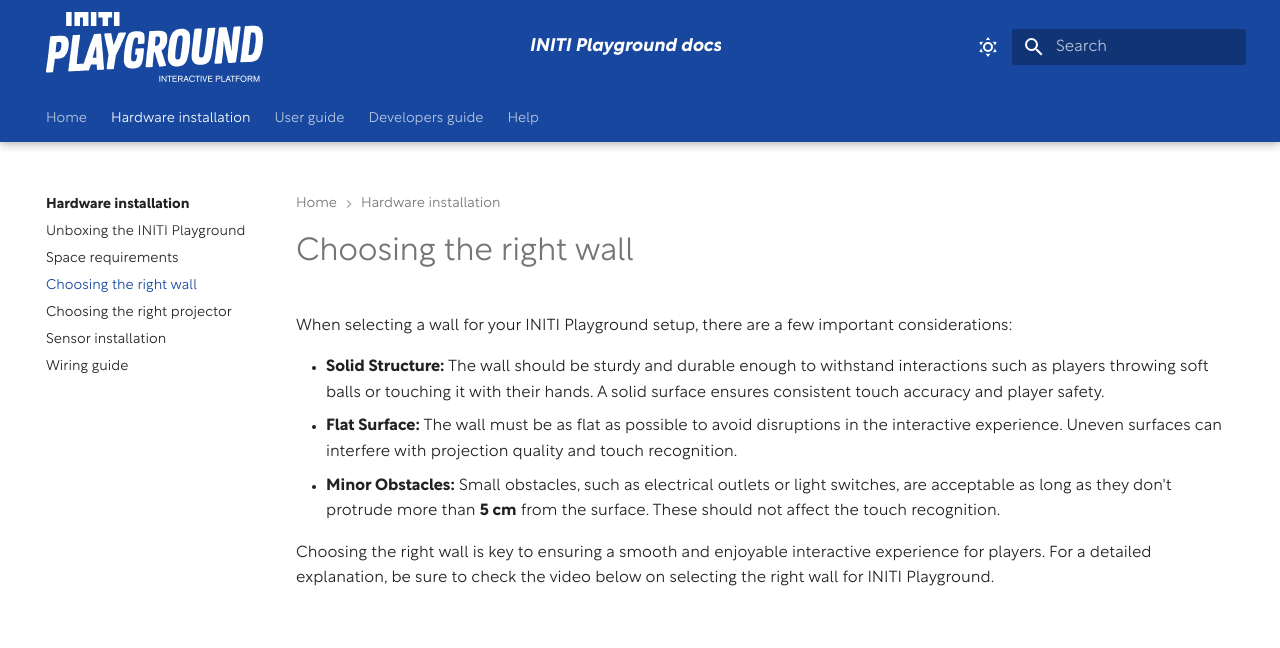
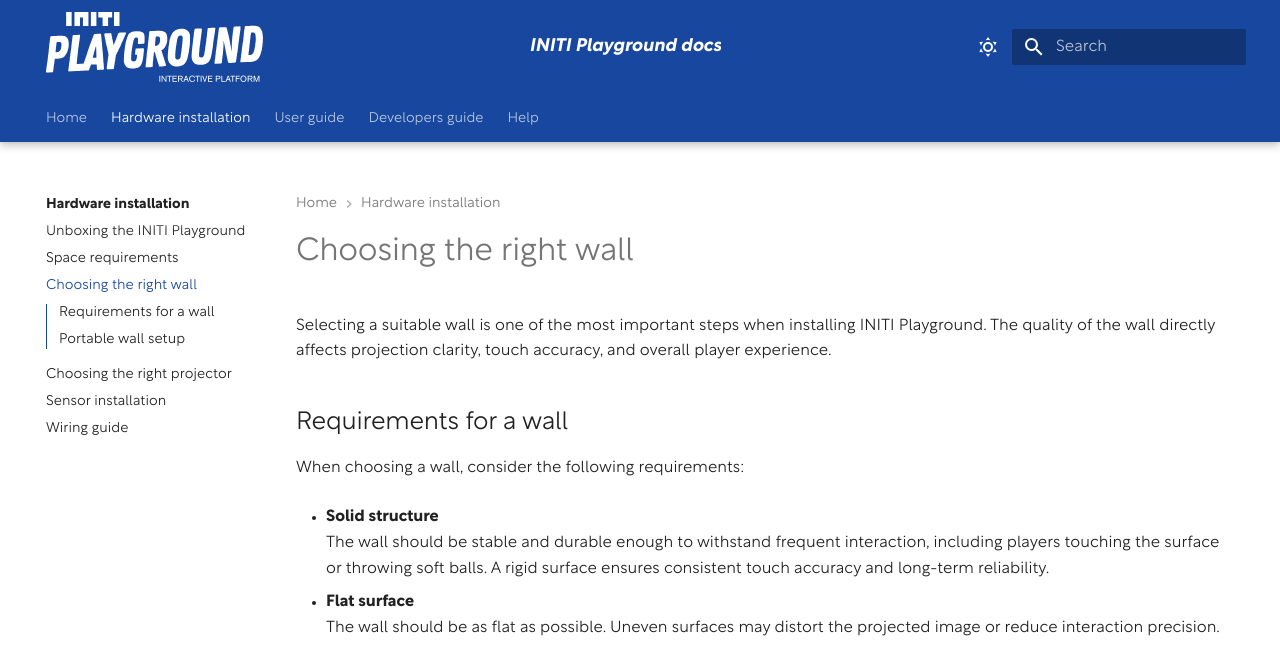
Before and after one commit to INITI-Playground/initi-playground-docs, an MkDocs documentation site: the page built from docs/installation/choosing-wall.md, in a window 1280 px wide and 1400 px high. Shown: the top 648 px of the window. Built offline with MkDocs 1.6.1 and Material for MkDocs 9.7.7, drawn with Linux system fonts in a browser that asks for light colours; some of the changed text lies outside the part shown; grey boxes are pictures that could not be loaded.

```diff
--- a/docs/installation/choosing-wall.md
+++ b/docs/installation/choosing-wall.md
@@ -1,18 +1,30 @@
 Title:   Choosing wall
 Summary: Choosing the best wall for INITI Playground
 Authors: Ondrej Prucha
-Date:    July 25, 2024
+Date:    February 25, 2026
 blank-value:
 
 # Choosing the right wall
 
-When selecting a wall for your INITI Playground setup, there are a few important considerations:
+Selecting a suitable wall is one of the most important steps when installing INITI Playground. The quality of the wall directly affects projection clarity, touch accuracy, and overall player experience.
 
-- **Solid Structure:** The wall should be sturdy and durable enough to withstand interactions such as players throwing soft balls or touching it with their hands. A solid surface ensures consistent touch accuracy and player safety.
-- **Flat Surface:** The wall must be as flat as possible to avoid disruptions in the interactive experience. Uneven surfaces can interfere with projection quality and touch recognition.
-- **Minor Obstacles:** Small obstacles, such as electrical outlets or light switches, are acceptable as long as they don't protrude more than **5 cm** from the surface. These should not affect the touch recognition.
+## Requirements for a wall
 
-Choosing the right wall is key to ensuring a smooth and enjoyable interactive experience for players. For a detailed explanation, be sure to check the video below on selecting the right wall for INITI Playground.
+When choosing a wall, consider the following requirements:
+
+- **Solid structure**
+  The wall should be stable and durable enough to withstand frequent interaction, including players touching the surface or throwing soft balls. A rigid surface ensures consistent touch accuracy and long-term reliability.
+
+- **Flat surface**
+  The wall should be as flat as possible. Uneven surfaces may distort the projected image or reduce interaction precision.
+
+- **Minor obstacles**
+  Small obstacles such as electrical outlets or switches are acceptable, provided they do not protrude more than **5 cm** from the wall surface. Larger protrusions may interfere with projection alignment or touch detection.
+
+- **Surface finish (recommended)**
+  Matte, light-colored walls provide the best visual results. Highly reflective, glossy, textured, or very dark surfaces may reduce projection visibility.
+
+Choosing the right wall ensures reliable performance and a smooth interactive experience for players. For additional guidance and practical examples, watch the video below.
 
 
 <br />
@@ -24,6 +36,30 @@
 
 <br />
 
+
+---
+
+## Portable wall setup
+
+For temporary installations or events, INITI Playground can also be installed using a **portable truss construction**.
+
+This solution is useful when:
+
+- ceiling mounting is not possible,
+- drilling into walls or ceilings is restricted,
+- the installation is temporary,
+- the system is used outdoors (e.g., festivals, exhibitions, or touring events).
+
+A truss structure can be used to build both:
+
+- a projection wall frame, and/or
+- a stable projector mounting tower.
+
+This approach allows flexible deployment even in open spaces or non-permanent venues.
+
+<div class="center imageWidth" markdown>
+![Portable wall](assets/portable_wall.png "Portable wall")
+</div>
 ----
 
 
```
Also changed, not shown: docs/installation/assets/portable_wall.png (added).
